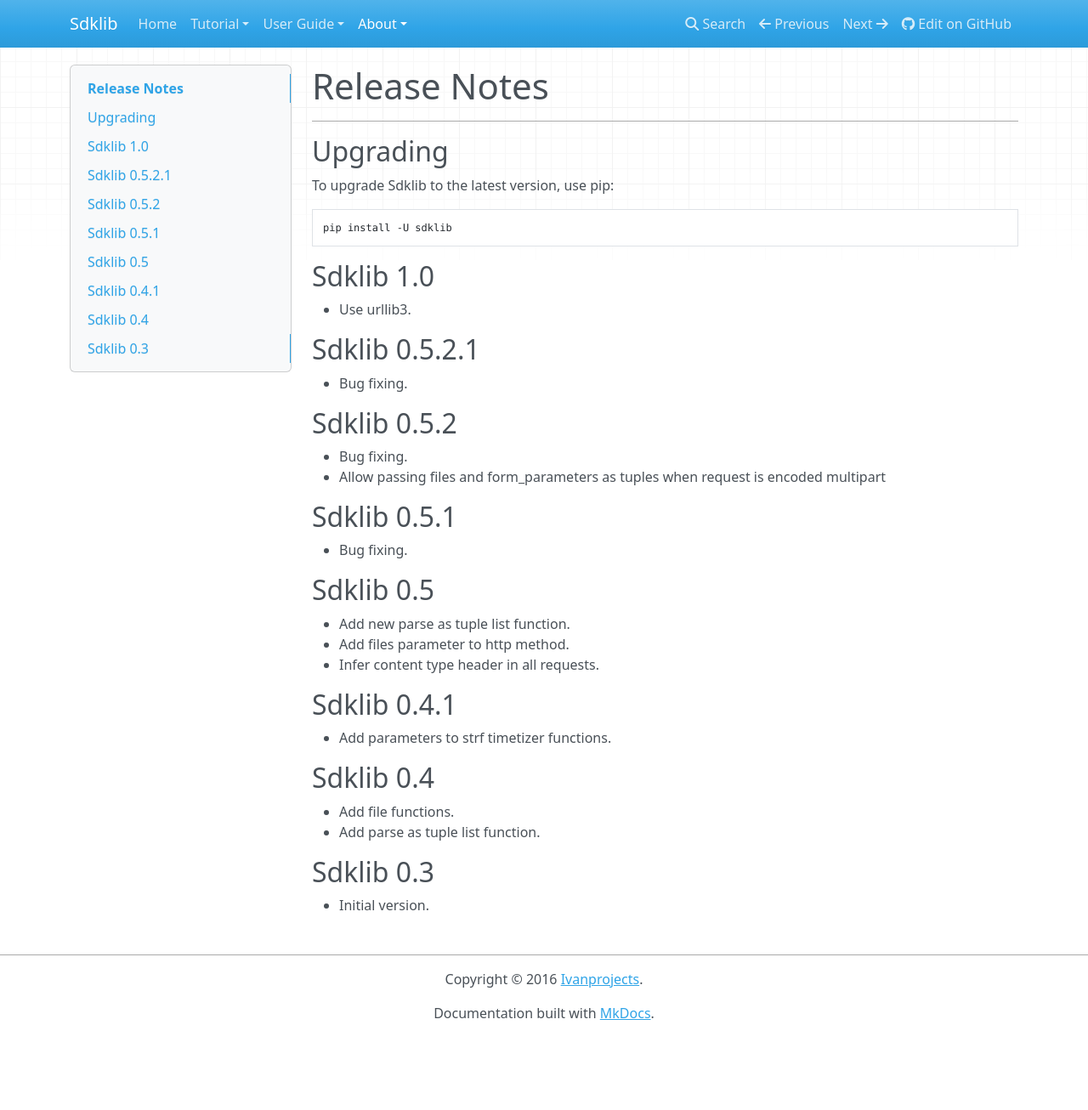
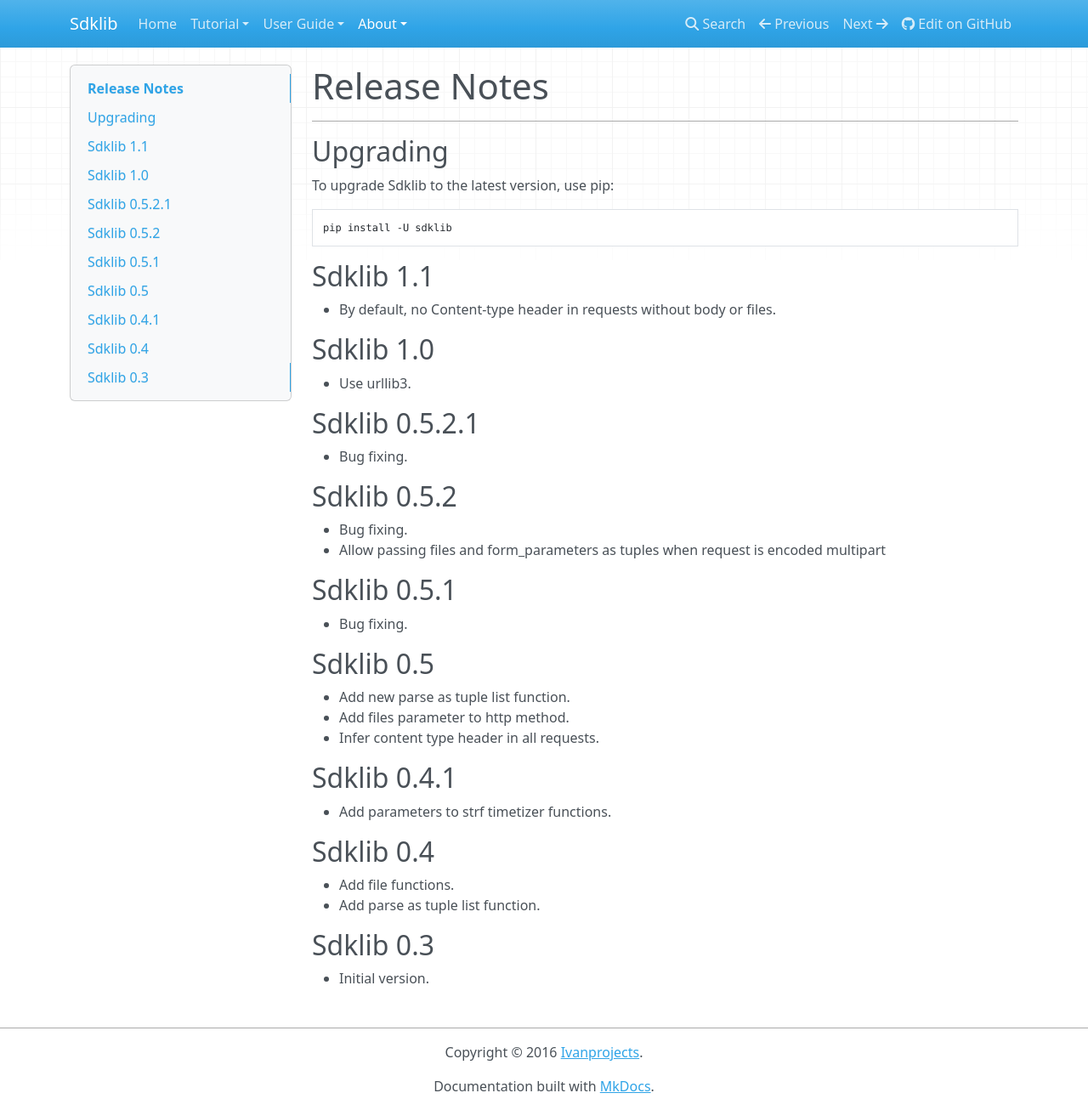
Before and after one commit to ivanprjcts/sdklib, an MkDocs documentation site: the page built from docs/about/release-notes.md, in a window 1280 px wide and 1306 px high. Shown: the whole window at 85% size. Built offline with MkDocs 1.6.1, drawn with Linux system fonts in a browser that asks for light colours; nearby versions of some CDN libraries; old or Windows-style settings are respelled for this version of MkDocs.

Commit message:
update release notes

```diff
--- a/docs/about/release-notes.md
+++ b/docs/about/release-notes.md
@@ -9,10 +9,14 @@
     pip install -U sdklib
 
 
+## Sdklib 1.1
+
+* By default, no Content-type header in requests without body or files.
+
+
 ## Sdklib 1.0
 
 * Use urllib3.
-
 
 
 ## Sdklib 0.5.2.1
```
